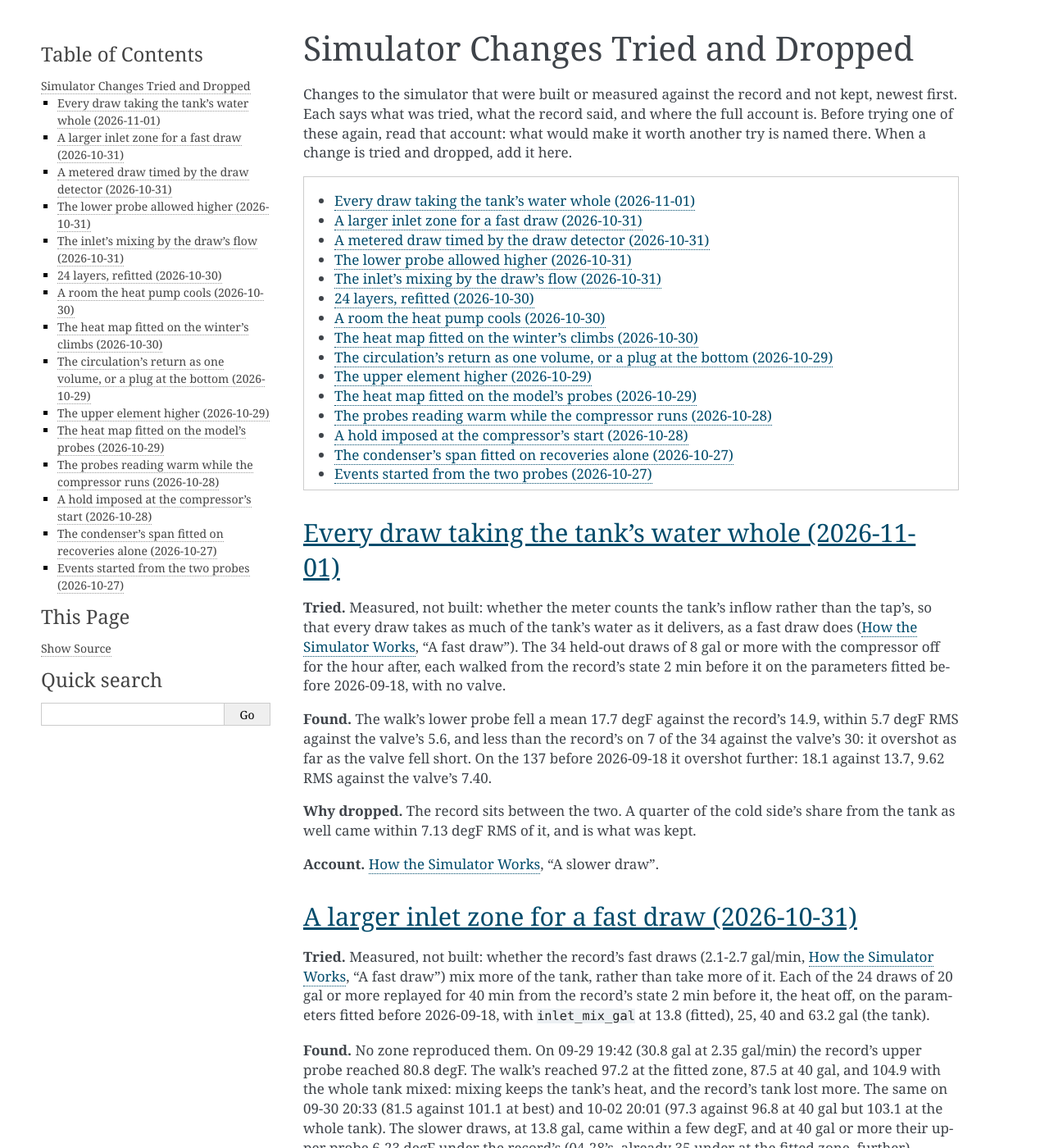
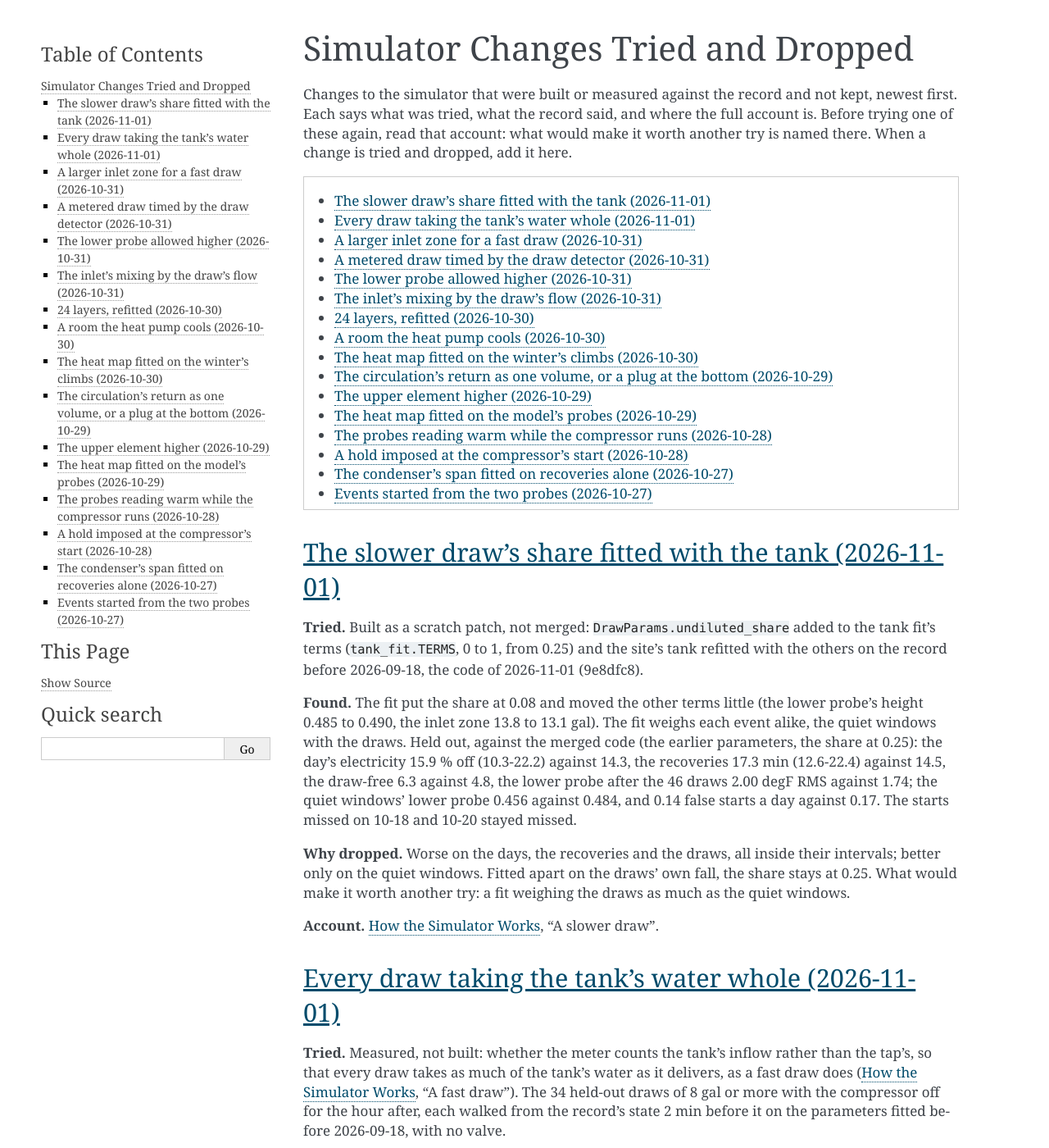
Before and after one commit to eman/nwp500-python, a Sphinx documentation site: the page built from docs/explanation/simulator-tried.rst, in a window 1280 px wide and 1400 px high. Shown: the whole window at 82% size. Built offline with Sphinx 7.4.7, drawn with Linux system fonts in a browser that asks for light colours.

Commit message:
docs(sim): the slower draw's share fitted with the tank, tried and dropped
Fitted with the tank's terms on the record before 2026-09-18 the share
came out 0.08, and the held-out days, recoveries and draws scored
worse than at the merged 0.25.

```diff
--- a/docs/explanation/simulator-tried.rst
+++ b/docs/explanation/simulator-tried.rst
@@ -11,6 +11,35 @@ named there. When a change is tried and dropped, add it here.
 .. contents::
    :local:
    :depth: 1
+
+
+The slower draw's share fitted with the tank (2026-11-01)
+=========================================================
+
+**Tried.** Built as a scratch patch, not merged:
+``DrawParams.undiluted_share`` added to the tank fit's terms
+(``tank_fit.TERMS``, 0 to 1, from 0.25) and the site's tank refitted
+with the others on the record before 2026-09-18, the code of
+2026-11-01 (9e8dfc8).
+
+**Found.** The fit put the share at 0.08 and moved the other terms
+little (the lower probe's height 0.485 to 0.490, the inlet zone 13.8
+to 13.1 gal). The fit weighs each event alike, the quiet windows with
+the draws. Held out, against the merged code (the earlier parameters,
+the share at 0.25): the day's electricity 15.9 % off (10.3-22.2)
+against 14.3, the recoveries 17.3 min (12.6-22.4) against 14.5, the
+draw-free 6.3 against 4.8, the lower probe after the 46 draws 2.00
+degF RMS against 1.74; the quiet windows' lower probe 0.456 against
+0.484, and 0.14 false starts a day against 0.17. The starts missed on
+10-18 and 10-20 stayed missed.
+
+**Why dropped.** Worse on the days, the recoveries and the draws, all
+inside their intervals; better only on the quiet windows. Fitted
+apart on the draws' own fall, the share stays at 0.25. What would
+make it worth another try: a fit weighing the draws as much as the
+quiet windows.
+
+**Account.** :doc:`simulator-methodology`, "A slower draw".
 
 
 Every draw taking the tank's water whole (2026-11-01)
```
